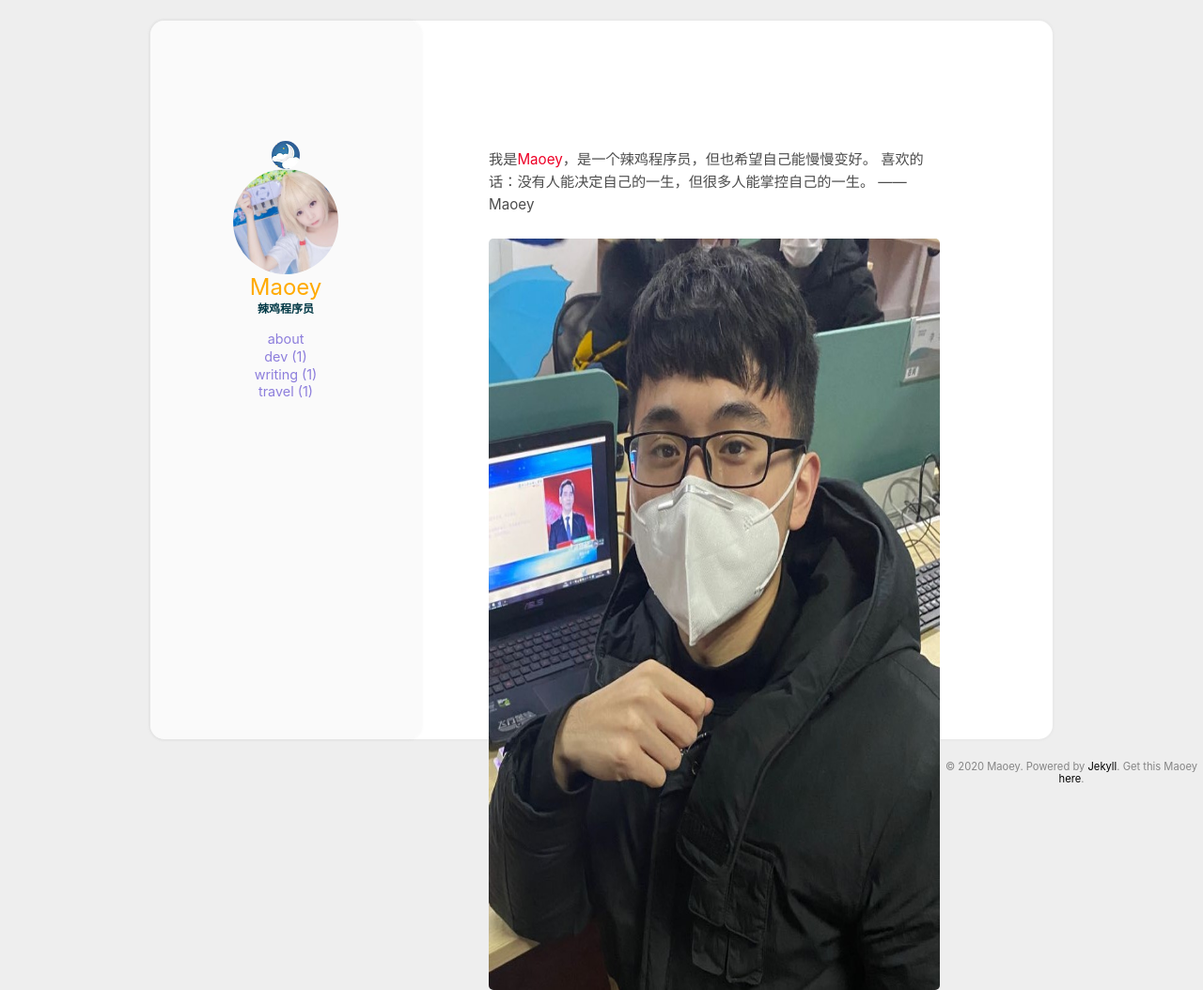
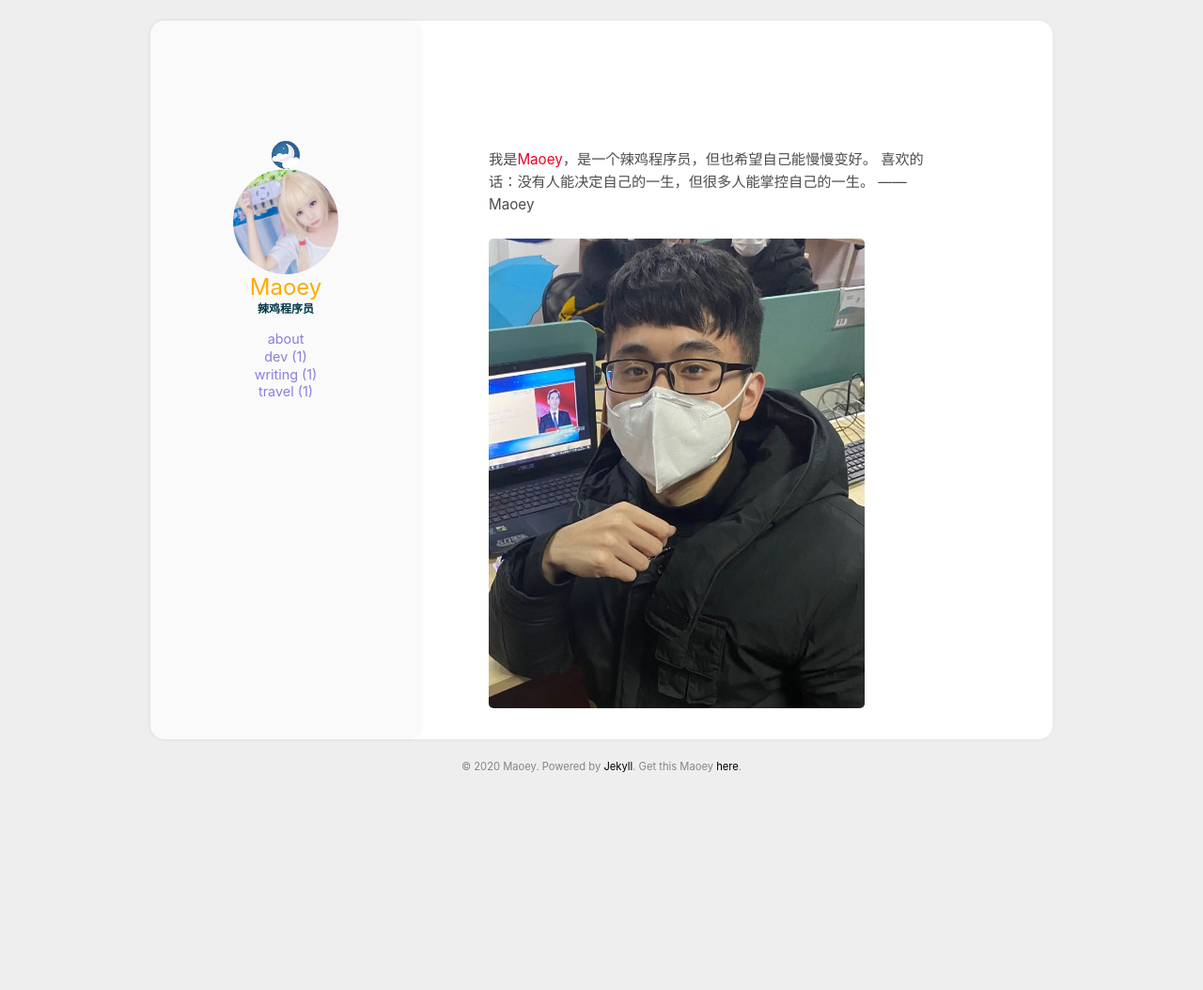
Before and after one commit to Maoey/Maoey.github.io, a Jekyll site: the page built from aboutme.html, in a window 1280 px wide. Shown: the whole page at 94% size. Built offline with Jekyll 4.4.1, drawn with Linux system fonts in a browser that asks for light colours; after the commit the page ends 922 px from its top, so only the background shows below that.

Commit message:
Update aboutme.html

```diff
--- a/aboutme.html
+++ b/aboutme.html
@@ -7,6 +7,6 @@ layout: page
         我是<font color="#ee0026">Maoey</font>，是一个辣鸡程序员，但也希望自己能慢慢变好。
 		喜欢的话：没有人能决定自己的一生，但很多人能掌控自己的一生。 ——Maoey
         <br><br>
-        <img src="https://Maoey.github.io/assets/img/own.jpg" height="800px">
+        <img src="https://Maoey.github.io/assets/img/own.jpg" height="500px">
     </p>
 </section>
```
